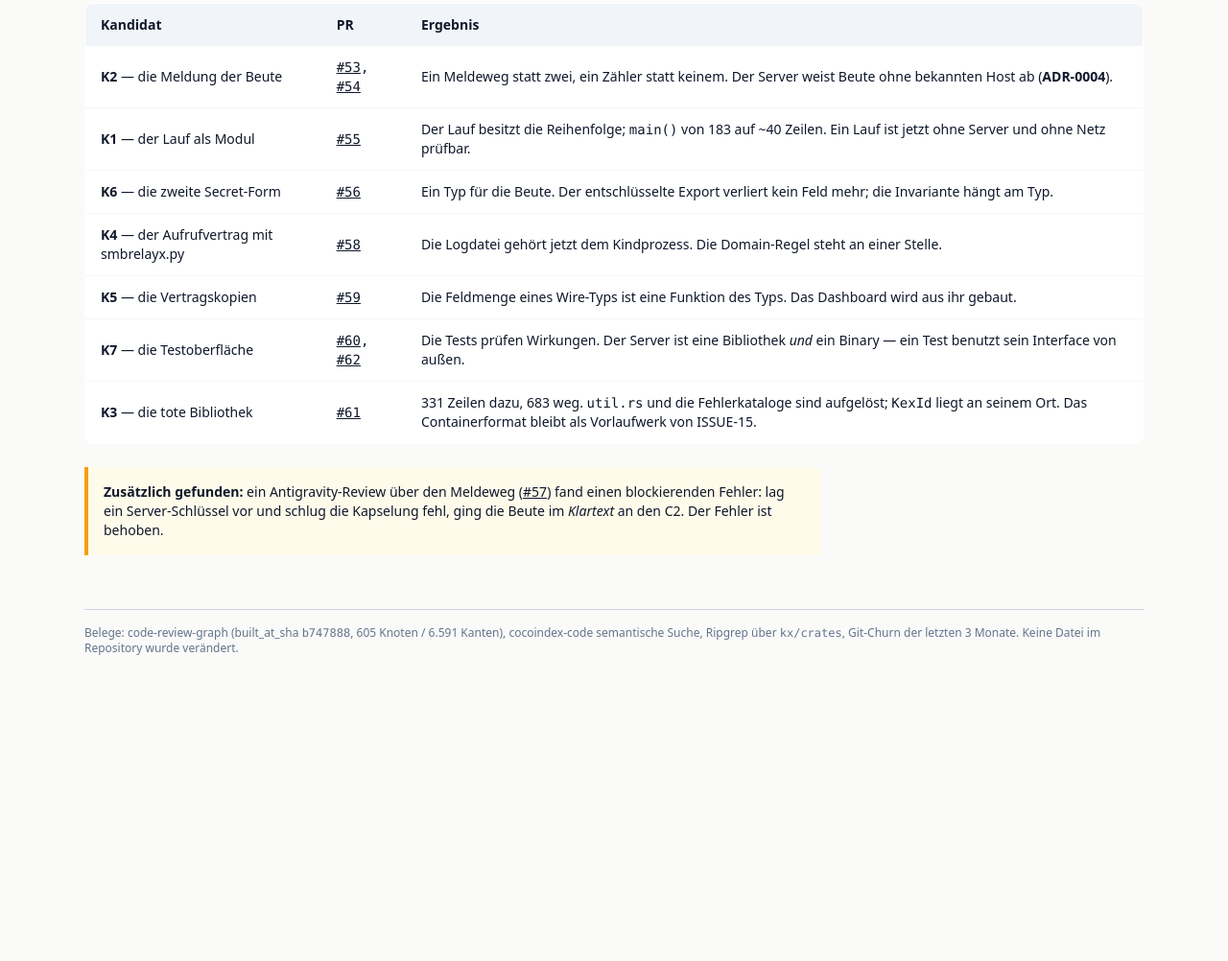
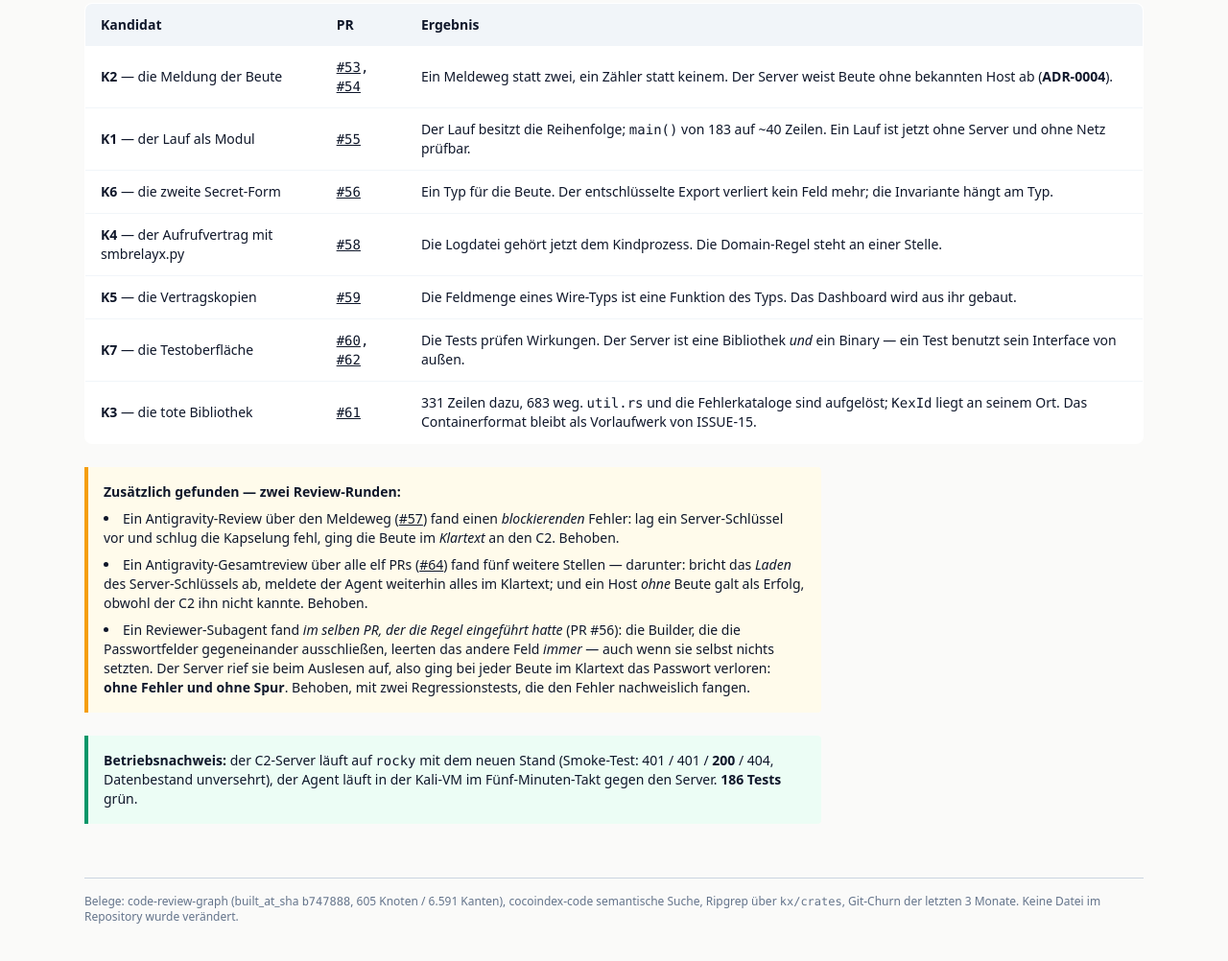
Before and after one commit to arn0ld87/testwurm, a plain HTML site: page docs/reviews/architecture-review-2026-11-16.html in a window 1280 px wide. Shown: the part 7383-8385 px from the top of the page at 96% size. Before the commit the page ends 8115 px from the top, so only its background shows below. Drawn offline with nearby package versions, Linux system fonts and the light colour scheme.

Commit message:
docs: die zweite Review-Runde und den Betriebsnachweis im Bericht
Das Antigravity-Gesamtreview ueber alle elf PRs fand fuenf weitere Stellen,
ein Reviewer-Subagent eine sechste — im selben PR, der die Regel eingefuehrt
hatte: die Beute im Klartext ging beim Auslesen verloren, ohne Fehler und ohne
Spur.

Der Bericht nennt jetzt beide Runden und den Betriebsnachweis: der Server
laeuft auf rocky, der Agent in der Kali-VM, 186 Tests gruen.

```diff
--- a/docs/reviews/architecture-review-2026-11-16.html
+++ b/docs/reviews/architecture-review-2026-11-16.html
@@ -763,11 +763,34 @@ flowchart TB
         </div>
 
         <div class="bg-amber-50 border-l-4 border-amber-500 rounded-r p-4 max-w-3xl text-sm">
-          <strong>Zusätzlich gefunden:</strong> ein Antigravity-Review über den
-          Meldeweg (<a class="underline" href="https://github.com/arn0ld87/testwurm/pull/57">#57</a>)
-          fand einen blockierenden Fehler: lag ein Server-Schlüssel vor und
-          schlug die Kapselung fehl, ging die Beute im <em>Klartext</em> an den
-          C2. Der Fehler ist behoben.
+          <strong>Zusätzlich gefunden — zwei Review-Runden:</strong>
+          <ul class="mt-2 space-y-2 list-disc list-inside">
+            <li>Ein Antigravity-Review über den Meldeweg
+              (<a class="underline" href="https://github.com/arn0ld87/testwurm/pull/57">#57</a>)
+              fand einen <em>blockierenden</em> Fehler: lag ein Server-Schlüssel vor
+              und schlug die Kapselung fehl, ging die Beute im <em>Klartext</em> an den
+              C2. Behoben.</li>
+            <li>Ein Antigravity-Gesamtreview über alle elf PRs
+              (<a class="underline" href="https://github.com/arn0ld87/testwurm/pull/64">#64</a>)
+              fand fünf weitere Stellen — darunter: bricht das <em>Laden</em> des
+              Server-Schlüssels ab, meldete der Agent weiterhin alles im Klartext;
+              und ein Host <em>ohne</em> Beute galt als Erfolg, obwohl der C2 ihn
+              nicht kannte. Behoben.</li>
+            <li>Ein Reviewer-Subagent fand <em>im selben PR, der die Regel eingeführt
+              hatte</em> (PR&nbsp;#56): die Builder, die die Passwortfelder gegeneinander
+              ausschließen, leerten das andere Feld <em>immer</em> — auch wenn sie selbst
+              nichts setzten. Der Server rief sie beim Auslesen auf, also ging bei jeder
+              Beute im Klartext das Passwort verloren: <strong>ohne Fehler und ohne
+              Spur</strong>. Behoben, mit zwei Regressionstests, die den Fehler nachweislich
+              fangen.</li>
+          </ul>
+        </div>
+
+        <div class="bg-emerald-50 border-l-4 border-emerald-600 rounded-r p-4 max-w-3xl text-sm">
+          <strong>Betriebsnachweis:</strong> der C2-Server läuft auf <span class="mono">rocky</span>
+          mit dem neuen Stand (Smoke-Test: 401 / 401 / <strong>200</strong> / 404, Datenbestand
+          unversehrt), der Agent läuft in der Kali-VM im Fünf-Minuten-Takt gegen den
+          Server. <strong>186 Tests</strong> grün.
         </div>
       </section>
 
```
